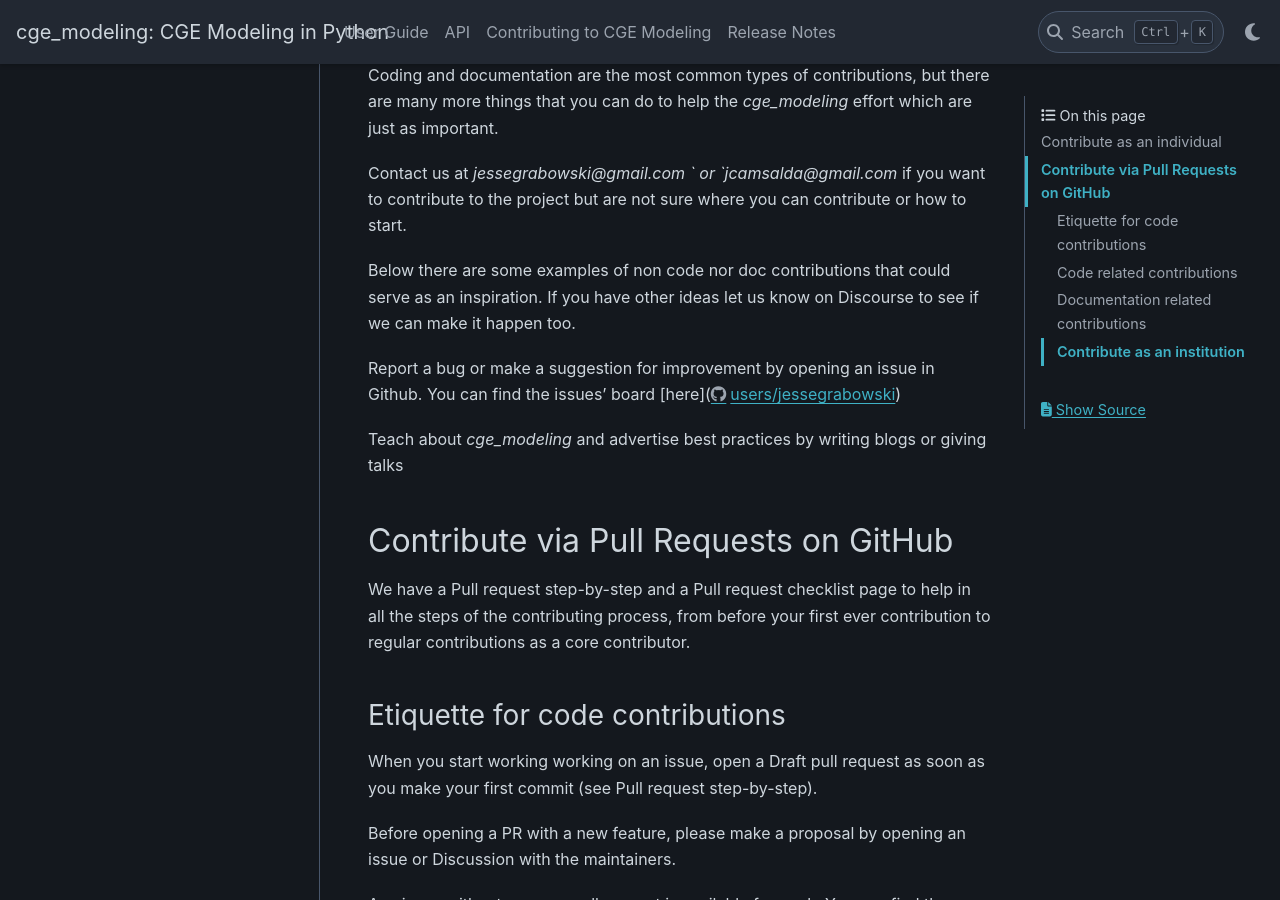
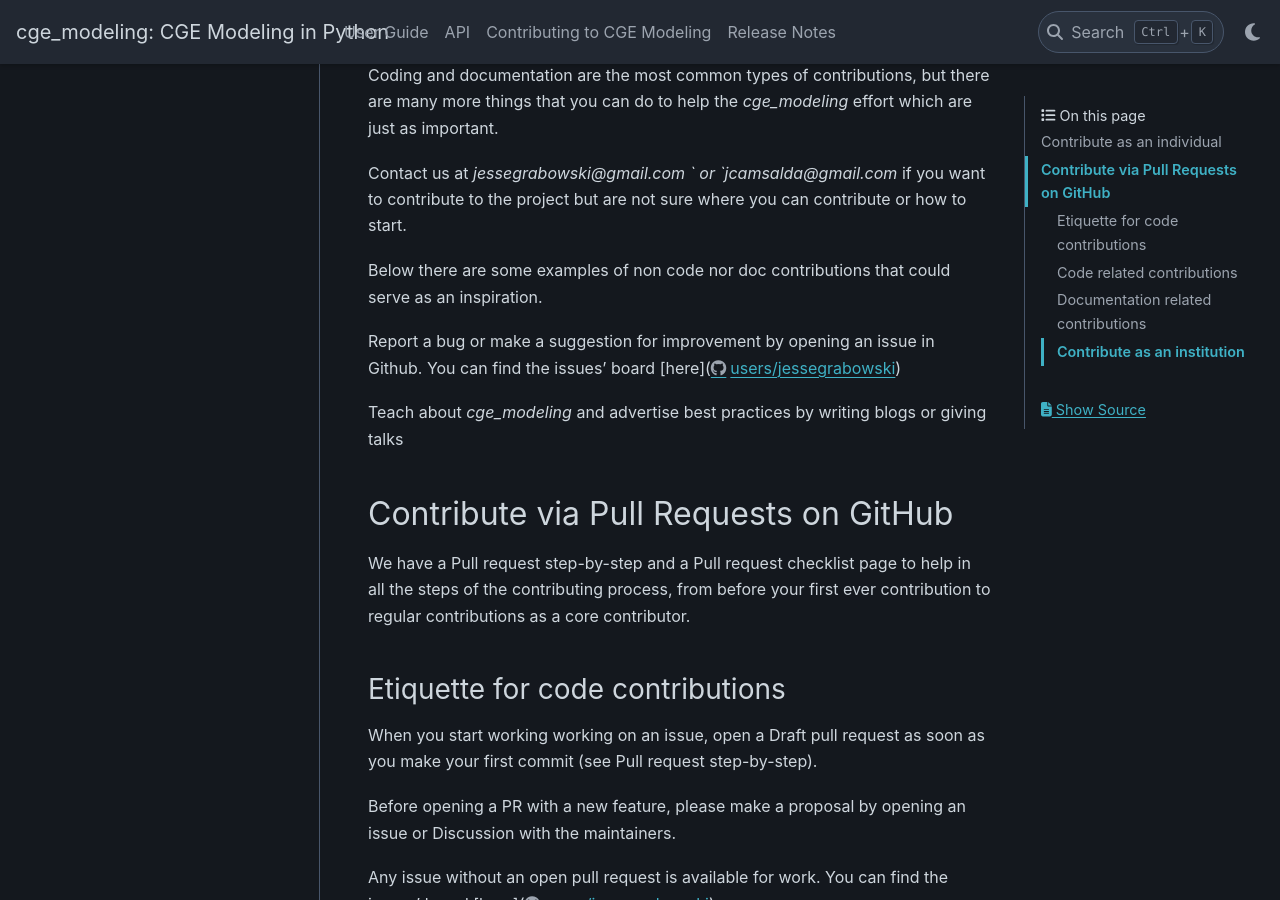
Before and after one commit to jessegrabowski/cge_modeling, a Sphinx documentation site: the page built from docs/source/contributing/contributing.rst, in a window 1280 px wide and 900 px high, scrolled down 369 px. Built offline with Sphinx 7.4.7 and the PyData theme 0.15.4, drawn with Linux system fonts in a browser that asks for light colours; pages that are not in the unit, such as notebooks, are missing from menus.

Commit message:
Update docs/source/contributing/contributing.rst
Co-authored-by: Jesse Grabowski <48652735+jessegrabowski@users.noreply.github.com>

```diff
--- a/docs/source/contributing/contributing.rst
+++ b/docs/source/contributing/contributing.rst
@@ -11,7 +11,7 @@
 
 Contact us at `jessegrabowski@gmail.com ` or `jcamsalda@gmail.com` if you want to contribute to the project but are not sure where you can contribute or how to start.
 
-Below there are some examples of non code nor doc contributions that could serve as an inspiration. If you have other ideas let us know on Discourse to see if we can make it happen too.
+Below there are some examples of non code nor doc contributions that could serve as an inspiration.
 
 Report a bug or make a suggestion for improvement by opening an issue in Github. You can find the issues' board [here](https://github.com/users/jessegrabowski/projects/2/views/1)
 
```
